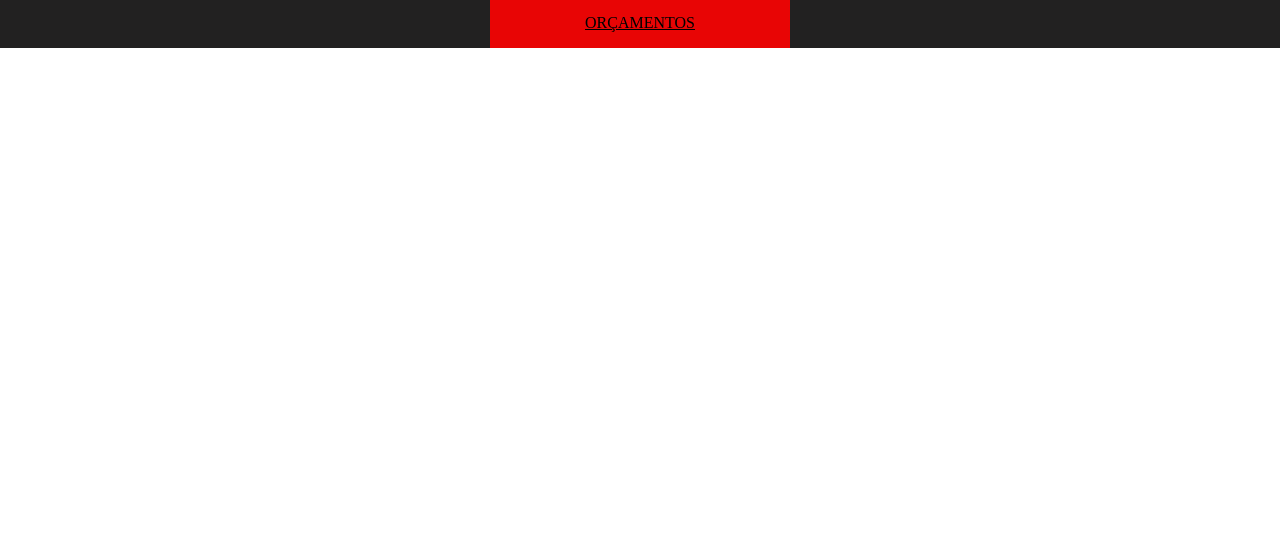
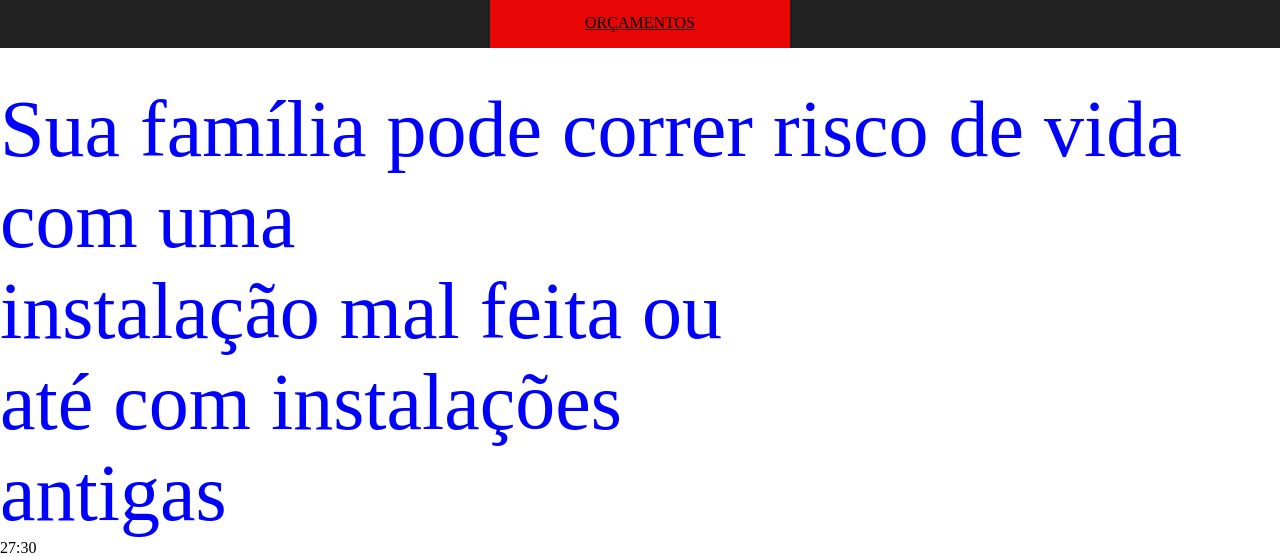
Before and after one commit to Pedro7xxx/html-css, a plain HTML site: page FUNDAMENTOS DA PROGRAMAÇÃO WEB UNINTER/Aula03_CSS - Parte 2/AulaPrática_3.html in a window 1280 px wide. Shown: the part 602-1159 px from the top of the page. Before the commit the page ends 800 px from the top, so only its background shows below. Drawn offline with Linux system fonts and the light colour scheme.

Commit message:
Update AulaPrática_3.html

```diff
--- a/FUNDAMENTOS DA PROGRAMAÇÃO WEB UNINTER/Aula03_CSS - Parte 2/AulaPrática_3.html
+++ b/FUNDAMENTOS DA PROGRAMAÇÃO WEB UNINTER/Aula03_CSS - Parte 2/AulaPrática_3.html
@@ -15,5 +15,11 @@
             <li><a href="">ORÇAMENTOS</a></li>
         </ul>
     </div>
+    <section class="">
+        <br><br>
+        <p class="fontedes">Sua família pode correr risco de vida com uma <br> instalação mal feita ou <br> até com instalações <br> antigas</p>
+    </section>
+
+    27:30
 </body>
 </html>
```
